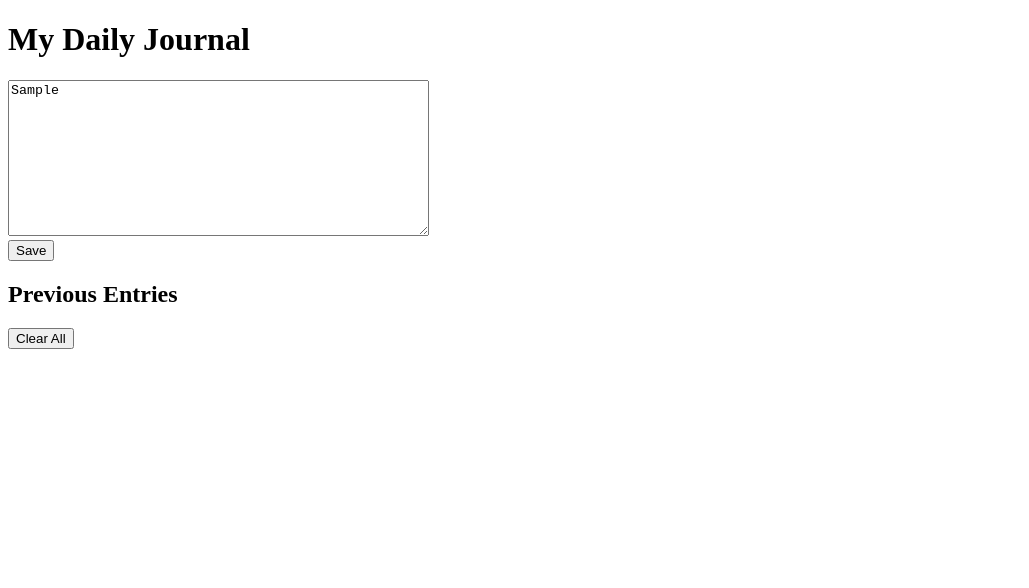
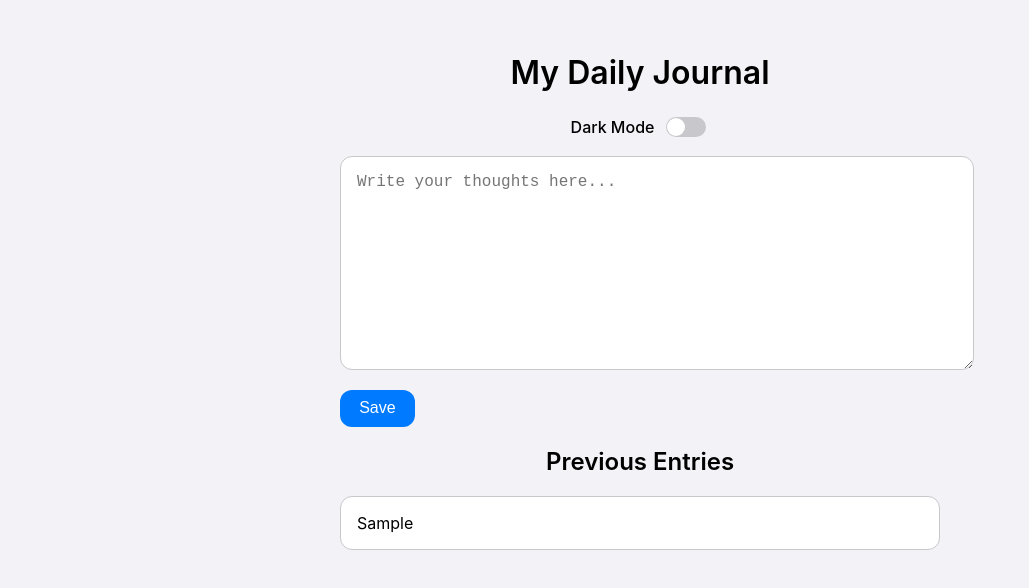
Before and after one commit to NickE101/daily-journal, a plain HTML site: page Index.html in a window 1280 px wide. Both pictures are taken after typing "Sample" into the empty fields and a click on the button "Save". Shown: the whole page, without its empty margins (0-1029 px from the left). Drawn offline with Linux system fonts and the light colour scheme.

Commit message:
Prepare for deployment

```diff
--- a/Index.html
+++ b/Index.html
@@ -1,10 +1,19 @@
 <!DOCTYPE html>
 <html>
 <head>
-  <title>Daily Journal</title>
+    <head>
+        <title>Daily Journal</title>
+        <link rel="stylesheet" href="styles.css">
+      </head>
 </head>
 <body>
   <h1>My Daily Journal</h1>
+  <div class="toggle-container">
+    <label>
+      Dark Mode
+      <input type="checkbox" id="themeToggle">
+    </label>
+  </div>
   <textarea id="entry" rows="10" cols="50" placeholder="Write your thoughts here..."></textarea><br/>
   <button onclick="saveEntry()">Save</button>
 
@@ -14,5 +23,3 @@
   <script src="script.js"></script>
 </body>
 </html>
-
-<button onclick="clearEntries()">Clear All</button>
--- a/script.js
+++ b/script.js
@@ -0,0 +1,44 @@
+function saveEntry() {
+    const entryText = document.getElementById("entry").value;
+    if (!entryText) return;
+
+    let entries = JSON.parse(localStorage.getItem("journalEntries")) || [];
+    entries.unshift(entryText);
+    localStorage.setItem("journalEntries", JSON.stringify(entries));
+    document.getElementById("entry").value = "";
+    renderEntries();
+  }
+
+  function renderEntries() {
+    let entries = JSON.parse(localStorage.getItem("journalEntries")) || [];
+    const list = document.getElementById("entriesList");
+    list.innerHTML = "";
+    entries.forEach(e => {
+      const li = document.createElement("li");
+      li.textContent = e;
+      list.appendChild(li);
+    });
+  }
+
+  renderEntries();
+
+  function clearEntries() {
+    localStorage.removeItem("journalEntries");
+    renderEntries();
+  }
+
+  // Handle dark mode toggle
+const toggle = document.getElementById('themeToggle');
+toggle.addEventListener('change', () => {
+  document.body.classList.toggle('dark', toggle.checked);
+});
+
+// Save theme preference (optional)
+if (localStorage.getItem("darkMode") === "true") {
+  toggle.checked = true;
+  document.body.classList.add("dark");
+}
+
+toggle.addEventListener("change", () => {
+  localStorage.setItem("darkMode", toggle.checked);
+});
--- /dev/null
+++ b/styles.css
@@ -0,0 +1,117 @@
+:root {
+    --bg-color: #f2f2f7;
+    --text-color: #000000;
+    --button-bg: #007aff;
+    --entry-bg: #ffffff;
+    --border-color: #c7c7cc;
+  }
+
+  body.dark {
+    --bg-color: #1c1c1e;
+    --text-color: #ffffff;
+    --button-bg: #0a84ff;
+    --entry-bg: #2c2c2e;
+    --border-color: #3a3a3c;
+  }
+
+  body {
+    font-family: -apple-system, BlinkMacSystemFont, "San Francisco", "Helvetica Neue", Helvetica, Arial, sans-serif;
+    background-color: var(--bg-color);
+    color: var(--text-color);
+    margin: 0;
+    padding: 2rem;
+    max-width: 600px;
+    margin-left: auto;
+    margin-right: auto;
+    transition: background-color 0.3s ease, color 0.3s ease;
+  }
+
+  h1, h2 {
+    text-align: center;
+    font-weight: 600;
+  }
+
+  textarea {
+    width: 100%;
+    padding: 1rem;
+    font-size: 1rem;
+    background-color: var(--entry-bg);
+    border: 1px solid var(--border-color);
+    border-radius: 12px;
+    margin-bottom: 1rem;
+    resize: vertical;
+    color: var(--text-color);
+  }
+
+  button {
+    padding: 0.6rem 1.2rem;
+    margin-right: 1rem;
+    border: none;
+    background-color: var(--button-bg);
+    color: white;
+    font-size: 1rem;
+    border-radius: 12px;
+    cursor: pointer;
+    transition: background-color 0.2s ease;
+  }
+
+  button:hover {
+    background-color: #005ecb;
+  }
+
+  ul {
+    list-style-type: none;
+    padding: 0;
+  }
+
+  ul li {
+    background-color: var(--entry-bg);
+    padding: 1rem;
+    border: 1px solid var(--border-color);
+    margin-bottom: 0.75rem;
+    border-radius: 12px;
+  }
+
+  .toggle-container {
+    text-align: center;
+    margin-bottom: 1rem;
+  }
+
+  .toggle-container label {
+    display: inline-flex;
+    align-items: center;
+    gap: 0.5rem;
+    font-weight: 500;
+    cursor: pointer;
+  }
+
+  input[type="checkbox"] {
+    width: 40px;
+    height: 20px;
+    appearance: none;
+    background-color: var(--border-color);
+    border-radius: 20px;
+    position: relative;
+    outline: none;
+    transition: background-color 0.3s ease;
+  }
+
+  input[type="checkbox"]::before {
+    content: "";
+    position: absolute;
+    width: 18px;
+    height: 18px;
+    background-color: white;
+    border-radius: 50%;
+    top: 1px;
+    left: 1px;
+    transition: transform 0.3s ease;
+  }
+
+  input[type="checkbox"]:checked {
+    background-color: var(--button-bg);
+  }
+
+  input[type="checkbox"]:checked::before {
+    transform: translateX(20px);
+  }
```
Also changed, not shown: 1 other file.
